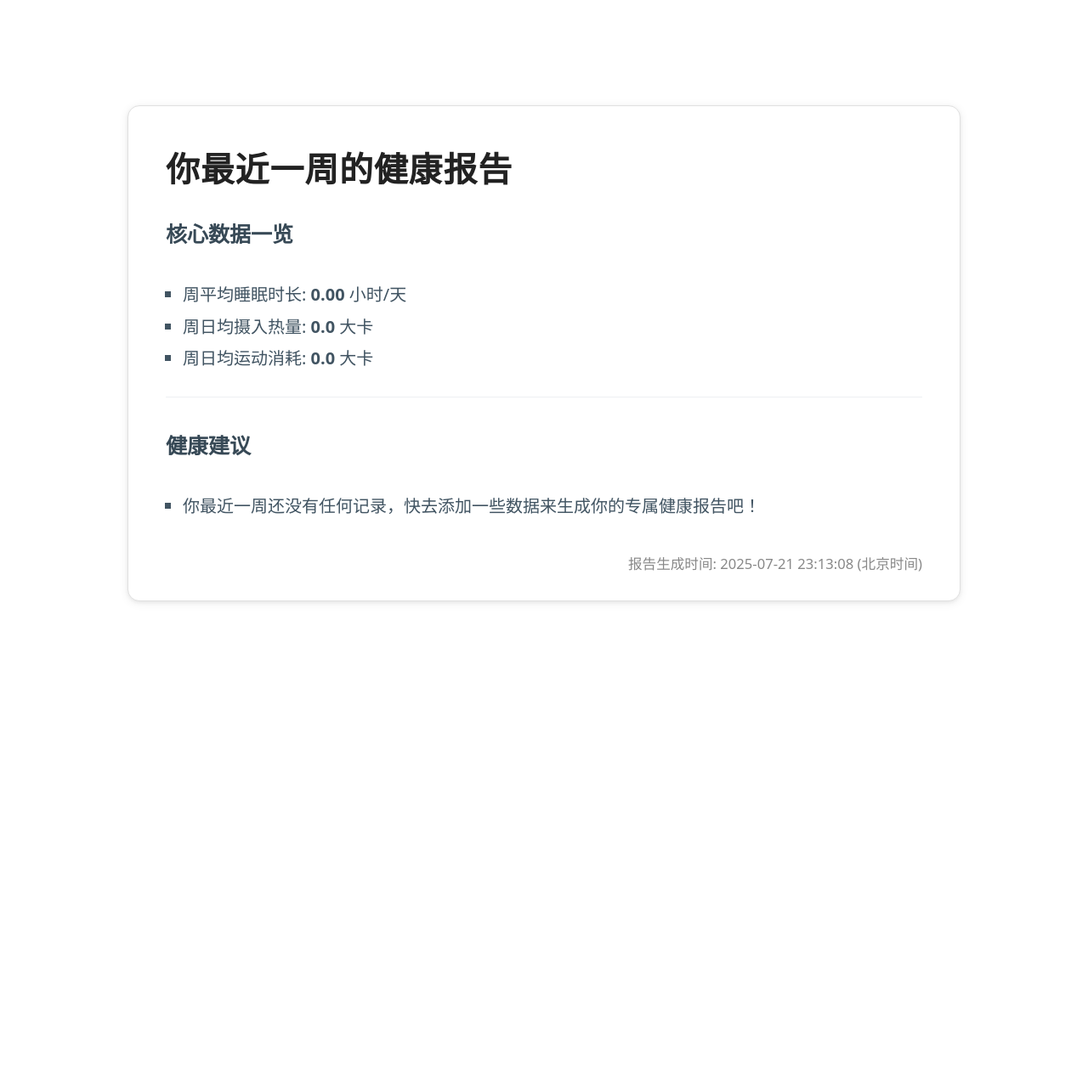
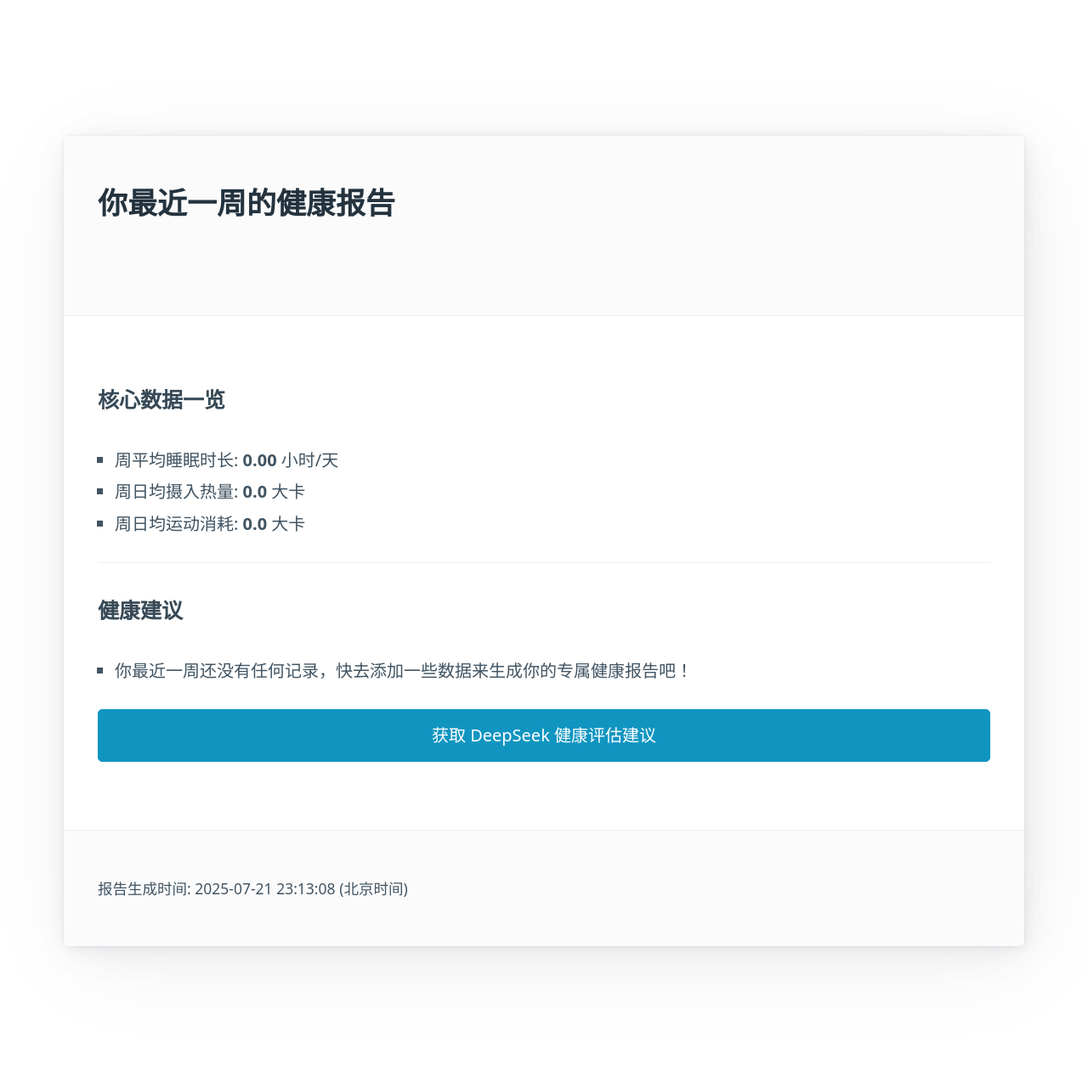
Before and after one commit to HuangJiayuuu/health_management_system, a Flask app: page /report in a window 1280 px wide. Shown: the part 104-1378 px from the top of the page at 85% size. Before the commit the page ends 815 px from the top, so only its background shows below. Run offline with Flask 3, Linux system fonts and the light colour scheme; the visitor is signed in with stand-in values (Sample User, id 1); data that the repository does not hold is empty; some libraries are stand-ins or nearby versions.

Commit message:
合并冲突

```diff
--- a/app/routes.py
+++ b/app/routes.py
@@ -1,5 +1,5 @@
 from app import app, db
-from flask import render_template, flash, redirect, url_for, request, abort
+from flask import jsonify,render_template, flash, redirect, url_for, request, abort
 from app.forms import (LoginForm, RegistrationForm, EditProfileForm, GoalForm,
                        AddExerciseGoalForm, SleepForm, ExerciseForm, DietForm)
 from flask_login import current_user, login_user, logout_user, login_required
@@ -10,6 +10,9 @@ import matplotlib.pyplot as plt
 import io
 import base64
 from collections import defaultdict
+import os
+import requests
+from flask import session
 
 @app.route('/')
 @app.route('/index')
@@ -562,3 +565,65 @@ def delete_diet(record_id):
     db.session.commit()
     flash('饮食记录已删除！')
     return redirect(url_for('diet'))
+
+@app.route('/get_deepseek_advice', methods=['POST'])
+@login_required
+def get_deepseek_advice():
+    one_week_ago = datetime.utcnow() - timedelta(days=7)
+    sleep_records = current_user.sleep_records.filter(SleepRecord.sleep_time >= one_week_ago).all()
+    exercise_records = current_user.exercise_records.filter(ExerciseRecord.timestamp >= one_week_ago).all()
+    diet_records = current_user.diet_records.filter(DietRecord.timestamp >= one_week_ago).all()
+
+    total_sleep_hours = sum(r.duration for r in sleep_records)
+    avg_sleep = total_sleep_hours / 7 if sleep_records else 0
+
+    total_calories_burned = sum(r.calories_burned for r in exercise_records)
+    avg_calories_burned = total_calories_burned / 7 if exercise_records else 0
+
+    total_calories_eaten = sum(r.calories for r in diet_records)
+    avg_calories_eaten = total_calories_eaten / 7 if diet_records else 0
+
+    prompt = "请根据以下健康数据给出健康评估和建议，数据包含周平均睡眠时长（小时/天）、身体质量指数（BMI）、周日均摄入热量（大卡）和周日均运动消耗（大卡）。并且给出食谱建议。"
+    # 构造符合 DeepSeek API 格式的请求数据
+    messages = [
+        {
+            "role": "user",
+            "content": f"{prompt} 周平均睡眠时长：{avg_sleep} 小时/天，BMI：{current_user.bmi if current_user.bmi else '无数据'}，周日均摄入热量：{avg_calories_eaten} 大卡，周日均运动消耗：{avg_calories_burned} 大卡"
+        }
+    ]
+
+    payload = {
+        "model": "deepseek-chat",
+        "messages": messages,
+        "max_tokens": 1000,
+        "temperature": 0.3
+    }
+
+    # 调用 DeepSeek API
+    deepseek_api_key = 'sk-19cca959be3243b89eb3e2f5e986e78b'
+    deepseek_advice = None
+    if deepseek_api_key:
+        headers = {
+            "Authorization": f"Bearer {deepseek_api_key}",
+            "Content-Type": "application/json"
+        }
+        try:
+            response = requests.post(
+                "https://api.deepseek.com/v1/chat/completions",
+                json=payload,
+                headers=headers
+            )
+            response.raise_for_status()
+            deepseek_response = response.json()
+            # 根据 DeepSeek API 返回结构提取建议
+            if 'choices' in deepseek_response and deepseek_response['choices']:
+                message_content = deepseek_response['choices'][0]['message']['content']
+                deepseek_advice = message_content
+        except requests.RequestException as e:
+            app.logger.error(f"调用 DeepSeek API 出错: {e}")
+            deepseek_advice = "无法获取 DeepSeek 的健康评估建议，请稍后重试。"
+    else:
+        deepseek_advice = "未配置 DeepSeek API 密钥，无法获取额外的健康评估建议。"
+
+    session['deepseek_advice'] = deepseek_advice
+    return jsonify({'advice': deepseek_advice})
--- a/app/templates/report.html
+++ b/app/templates/report.html
@@ -1,8 +1,9 @@
 {% extends "base.html" %}
-
 {% block content %}
-<article class="main-card">
-        <h2 class="main-title">你最近一周的健康报告</h2>
+<article>
+    <header>
+        <h2>你最近一周的健康报告</h2>
+    </header>
 
     <h4>核心数据一览</h4>
     <ul>
@@ -27,8 +28,72 @@
         <p>暂无建议。</p>
     {% endif %}
 
-        <div class="main-footer">
+    <!-- 获取 DeepSeek 建议按钮 -->
+    <button id="get-deepseek-advice">获取 DeepSeek 健康评估建议</button>
+
+    <!-- 加载提示与动画 -->
+    <div id="loading-indicator" style="display: none; margin-top: 1em;">
+        <span>正在获取建议，请稍候...</span>
+        <span class="spinner" style="
+            display: inline-block;
+            width: 16px;
+            height: 16px;
+            margin-left: 8px;
+            border: 2px solid #ccc;
+            border-top: 2px solid #4CAF50;
+            border-radius: 50%;
+            animation: spin 1s linear infinite;"></span>
+    </div>
+
+    <!-- 渲染 DeepSeek 建议内容 -->
+    <div id="deepseek-advice-container" style="margin-top: 1em;"></div>
+
+    <footer>
         <small>报告生成时间: {{ report_time.strftime('%Y-%m-%d %H:%M:%S') }} (北京时间)</small>
-        </div>
+    </footer>
 </article>
+
+<!-- 引入 marked.js 用于渲染 Markdown -->
+<script src="https://cdn.jsdelivr.net/npm/marked/marked.min.js"></script>
+
+<!-- 加载动画样式 -->
+<style>
+@keyframes spin {
+    0%   { transform: rotate(0deg); }
+    100% { transform: rotate(360deg); }
+}
+</style>
+
+<!-- 异步获取建议的脚本 -->
+<script>
+document.getElementById('get-deepseek-advice').addEventListener('click', async function () {
+    const container = document.getElementById('deepseek-advice-container');
+    const loading = document.getElementById('loading-indicator');
+
+    // 清空内容 + 显示加载动画
+    container.innerHTML = '';
+    loading.style.display = 'block';
+
+    try {
+        const response = await fetch('/get_deepseek_advice', {
+            method: 'POST',
+            headers: {
+                'Content-Type': 'application/json'
+            }
+        });
+
+        if (response.ok) {
+            const data = await response.json();
+            const markdownHtml = marked.parse(data.advice);
+            container.innerHTML = markdownHtml;
+        } else {
+            container.innerHTML = `<p>获取建议失败，错误码: ${response.status}</p>`;
+        }
+    } catch (error) {
+        container.innerHTML = `<p>发生错误：${error}</p>`;
+    } finally {
+        loading.style.display = 'none';
+    }
+});
+</script>
 {% endblock %}
```
Also changed, not shown: instance/app.db. Lines whose indentation alone changed are shown as unchanged.
